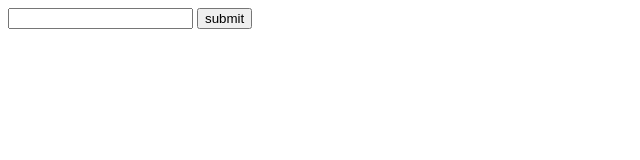
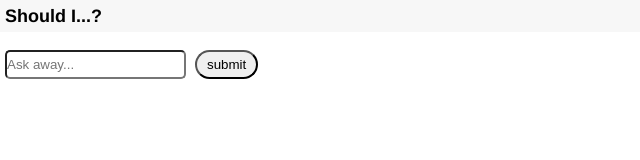
Before and after one commit to framework-la/Pam-Jon-LP, a browser extension: page index.html in a window 1280 px wide. Shown: the whole page, without its empty margins (0-640 px from the left). Drawn offline with Linux system fonts and the light colour scheme.

Commit message:
add initial CSS stylesheet

```diff
--- a/index.html
+++ b/index.html
@@ -2,12 +2,18 @@
 <html>
     <head>
         <title>Should I...?</title>
+        <link href="style.css" rel="stylesheet">
     </head>
     <body>
-        <input id="question">
+       <header><b>Should I...?</b></header>
+       <br>
+        <input id="question" placeholder="Ask away...">
         <button id="submit">submit</button>
+        <br>
+        <br>
         <div id="response">
             <p id="answer"></p>
+            <br>
             <img id="image">
         </div>
         <script src="jquery-3.1.0.js"></script>
--- /dev/null
+++ b/style.css
@@ -0,0 +1,40 @@
+* {
+	margin: 0;
+	padding: 0;
+}
+
+header {
+	display: inline;
+	background: #f7f7f7;
+	height: 32px;
+	display: flex;
+	align-items: center;
+	font-family: Helvetica;
+	font-size: 18px;
+	padding-left: 5px;
+}
+
+body {
+	min-width: 250px;
+}
+
+#question {
+	margin-left: 5px;
+	border-radius: 5px;
+	height: 25px;
+}
+
+#submit {
+	margin-left: 5px;
+	border-radius: 25px;
+	padding-top: 5px;
+	padding-left: 10px;
+	padding-right: 10px;
+	padding-bottom: 5px;
+}
+
+#answer {
+	position: center;
+	font-family: Helvetica;
+	font-size: 15px;
+}
```
Also changed, not shown: menu.png (added), 1 other file.
